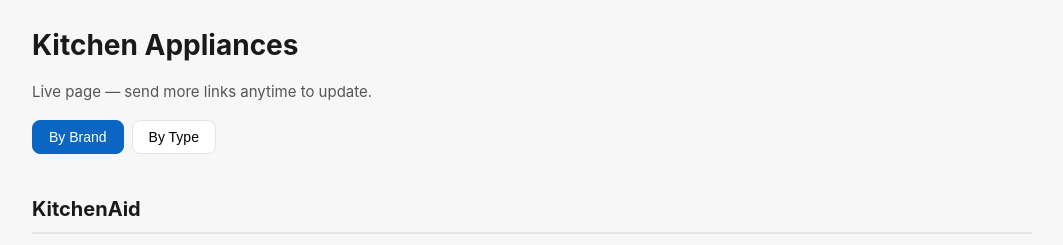
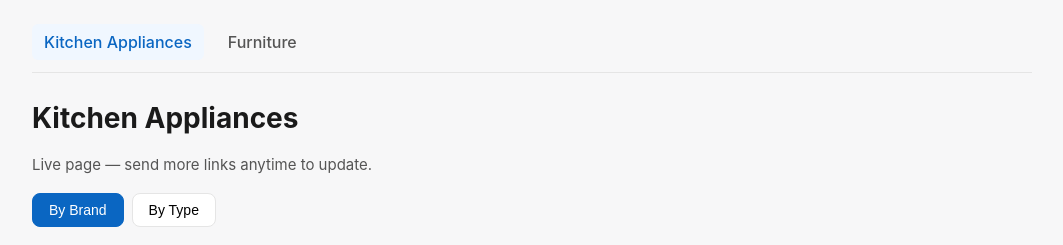
Before and after one commit to seejayseabird/kitchen-appliances, a plain HTML site: page index.html in a window 1280 px wide. Shown: the top 245 px of the page, without its empty margins (108-1171 px from the left). Drawn offline with Linux system fonts and the light colour scheme.

Commit message:
Add navigation between appliances and furniture

```diff
--- a/index.html
+++ b/index.html
@@ -23,6 +23,24 @@
     line-height: 1.5;
   }
   .container { max-width: 1000px; margin: 0 auto; }
+  .nav {
+    display: flex;
+    gap: 12px;
+    margin-bottom: 24px;
+    padding-bottom: 12px;
+    border-bottom: 1px solid var(--border);
+  }
+  .nav a {
+    color: var(--muted);
+    text-decoration: none;
+    font-weight: 500;
+    padding: 6px 12px;
+    border-radius: 6px;
+  }
+  .nav a.active, .nav a:hover {
+    color: var(--accent);
+    background: #f0f7ff;
+  }
   h1 { font-size: 28px; margin: 0 0 8px; }
   .subtitle { color: var(--muted); margin-bottom: 16px; font-size: 15px; }
   .controls {
@@ -89,6 +107,11 @@
 </head>
 <body>
 <div class="container">
+  <div class="nav">
+    <a href="index.html" class="active">Kitchen Appliances</a>
+    <a href="furniture.html">Furniture</a>
+  </div>
+
   <h1>Kitchen Appliances</h1>
   <p class="subtitle">Live page — send more links anytime to update.</p>
 
```
